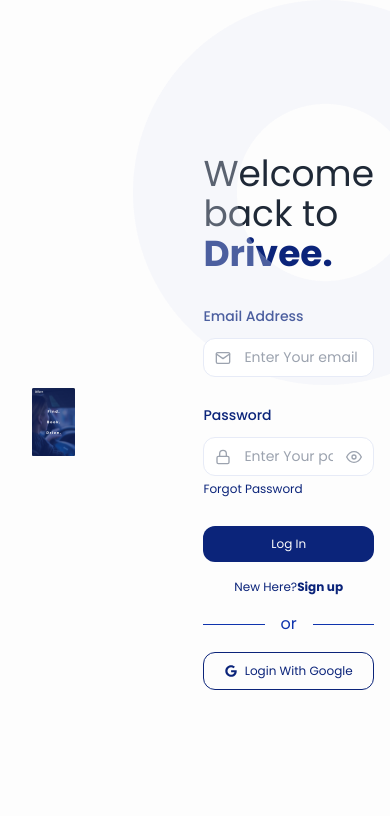
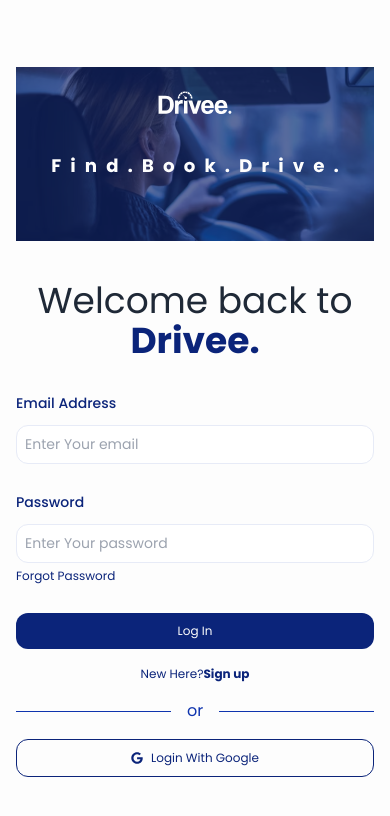
Before and after one commit to WESthhhhh/drivee-frontend, a React (Vite) app: page /login in a window 390 px wide. Shown: the top 816 px of the page. Built offline with nearby package versions, Linux system fonts and the light colour scheme.

Commit message:
Refactored form inputs and login form layout

```diff
--- a/src/components/UI/formInputs.jsx
+++ b/src/components/UI/formInputs.jsx
@@ -37,7 +37,7 @@
     );
 };
 
-export const PasswordInput = ({ label, placeholder, icon = 'lock', error = null, succes = null, ...rest }) => {
+export const PasswordInput = ({ label, placeholder, error = null, succes = null, ...rest }) => {
     const [showPassword, setShowPassword] = React.useState(false);
 
     return (
@@ -47,20 +47,18 @@
                 <input
                     type={showPassword ? "text" : "password"}
                     placeholder={placeholder}
-                    className={`w-full p-2 border ${error ? 'border-error' : succes ? 'border-success' : 'border-b50'} rounded-small-md focus:outline-none focus:ring-thin focus:ring-border-b50 focus:border-b75 text-[14px] pl-10 pr-10`}
-                    {...rest} // This spreads all the react-hook-form props
+                    className={`w-full p-2 border ${error ? 'border-error' : succes ? 'border-success' : 'border-b50'} rounded-small-md focus:outline-none focus:ring-thin focus:ring-border-b50 focus:border-b75 text-[14px] `}
+                    {...rest}
                 />
-                <div className="absolute inset-y-0 left-0 flex items-center pl-3 pointer-events-none">
-                    <FiLock className="w-4 h-4 text-gray-400" />
-                </div>
-                <button
+
+                {/* <button
                     type="button"
                     className="absolute inset-y-0 right-0 flex items-center pr-3 text-gray-400 hover:text-gray-600 focus:outline-none"
                     onClick={() => setShowPassword(!showPassword)}
                     aria-label={showPassword ? "Hide password" : "Show password"}
                 >
                     {showPassword ? <FiEyeOff className="w-4 h-4" /> : <FiEye className="w-4 h-4" />}
-                </button>
+                </button> */}
                 {error && (
                     <p className="text-[13px] text-error">{error}</p>
                 )}
@@ -77,7 +75,7 @@
     placeholder,
     error = null,
     succes = null,
-    register // Add this single prop
+    register
   }) => {
     return (
       <div className=" ">
@@ -89,12 +87,10 @@
             className={`w-full p-2 border ${
               error ? 'border-error' :
               succes ? 'border-success' : 'border-b50'
-            } rounded-small-md focus:outline-none focus:ring-thin focus:ring-border-b50 focus:border-b75 text-[14px] pl-10`}
-            {...register} // Only this line changes
+            } rounded-small-md focus:outline-none focus:ring-thin focus:ring-border-b50 focus:border-b75 text-[14px] `}
+            {...register}
           />
-          <div className="absolute inset-y-0 left-0 flex items-center pl-3 pointer-events-none">
-            <FiMail className="w-4 h-4 text-gray-400 focus:text-b50" />
-          </div>
+
           {error && (
             <p className="text-[13px] text-error">{error}</p>
           )}
--- a/src/components/layouts/loginForm.jsx
+++ b/src/components/layouts/loginForm.jsx
@@ -24,18 +24,21 @@
   };
 
   return (
-    <div className='flex gap-32 xl:gap-40 items-center my-4 ml-4'>
+    <div className='flex flex-col md:flex-row gap-10 md:mr-30 xl:mr-40 items-center md:my-4 md:ml-4'>
       <img
         src="/images/home-ellipse.png"
-        className="absolute top-0 right-0 w-auto h-auto"
+        className="hidden md:block absolute top-0 right-0 w-auto h-auto"
         alt="background circle"
       />
-      <div className="max-w-[50%]">
-        <img src="/images/loginpic.svg" alt="Login image" className='h-[700px]' />
+      <div>
+        <img src="/images/loginpicsm.svg" alt="" className='md:hidden'/>
+      </div>
+      <div className="hidden md:block md:max-w-[50%]">
+        <img src="/images/loginpic.svg" alt="Login image" className='md:h-[1200px] lg:h-[700px]' />
       </div>
 
       <div className="w-full max-w-md">
-        <h1 className="text-4xl font-regular mb-8 text-text">
+        <h1 className="text-4xl font-regular mb-8 text-text text-center md:text-start">
           Welcome back to <span className='text-primary font-bold'>Drivee.</span>
         </h1>
 
```
Also changed, not shown: public/images/loginpicsm.svg (added), src/components/layouts/signupForm.jsx (added).
